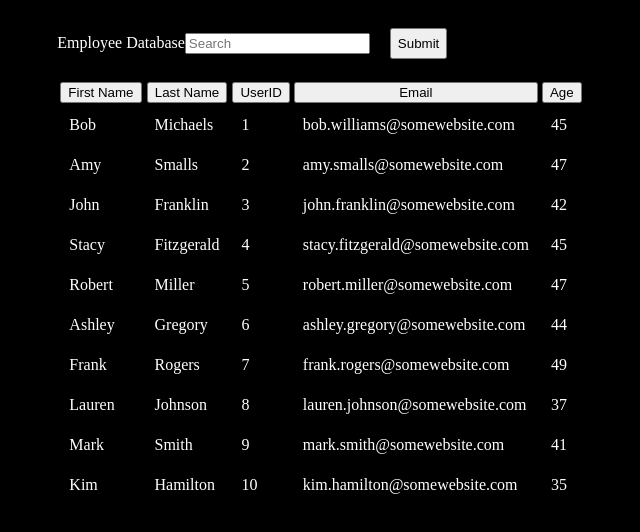
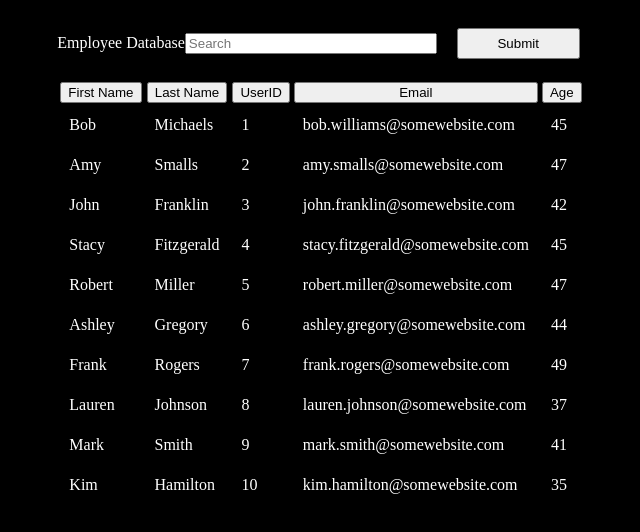
Before and after one commit to chadfromspace/ReactEmployeeTracker, a React (Create React App) app: page / in a window 1280 px wide. Shown: the top 532 px of the page, without its empty margins (319-959 px from the left). Built offline with nearby package versions, Linux system fonts and the light colour scheme; the HTML template or start-up script is replaced by a standard one.

Commit message:
Updated search button formatting; application complete.

```diff
--- a/src/components/Form/style.css
+++ b/src/components/Form/style.css
@@ -29,6 +29,7 @@ form{
 
 .searchButton{
     margin-left: 20px;
+    width: 190px;
 }
 
 nav{
```
